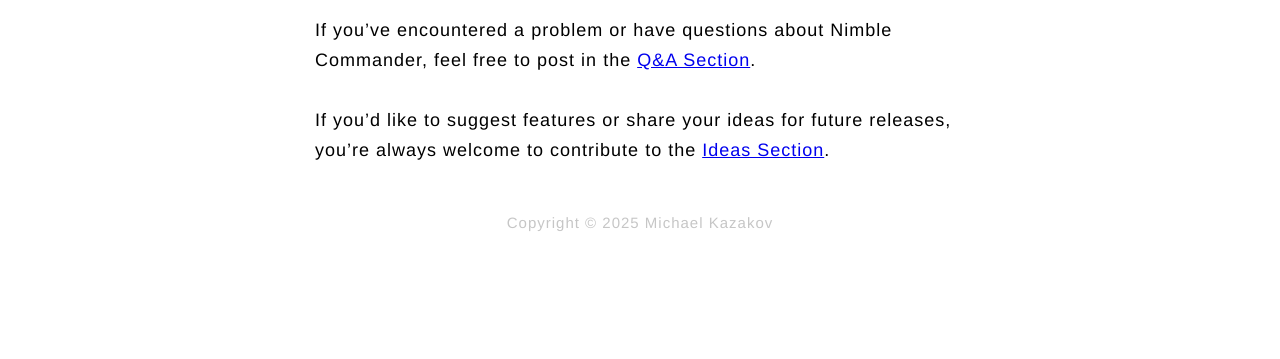
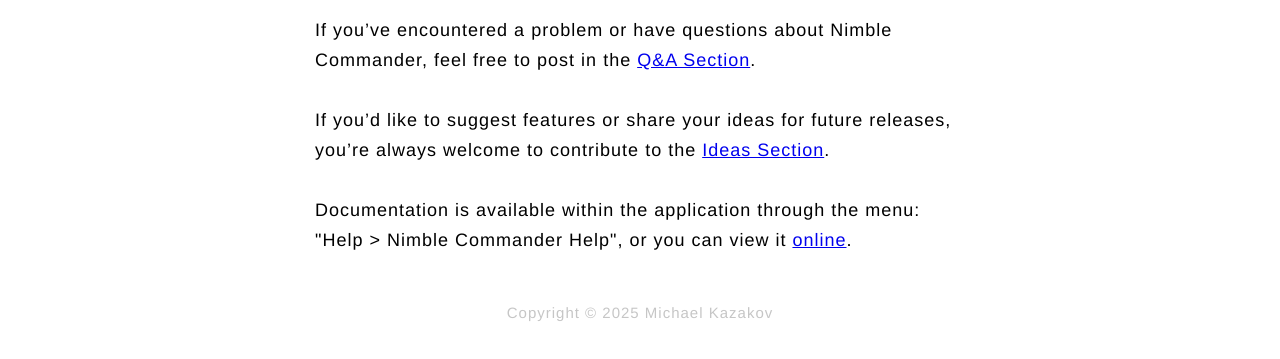
Before and after one commit to mikekazakov/nimble-commander-website, a plain HTML site: page support/index.html in a window 1280 px wide. Shown: the part 173-532 px from the top of the page. Drawn offline with Linux system fonts and the light colour scheme.

Commit message:
added a link to the online documentation

```diff
--- a/support/index.html
+++ b/support/index.html
@@ -43,6 +43,9 @@
                     <p>If you’d like to suggest features or share your ideas for future releases, you’re always welcome to contribute to the
                         <a href="https://github.com/mikekazakov/nimble-commander/discussions/categories/ideas">Ideas Section</a>.
                     </p>
+                    <p>Documentation is available within the application through the menu:<br>
+                        "Help > Nimble Commander Help", or you can view it  <a href="https://github.com/mikekazakov/nimble-commander/blob/main/Docs/Help.md">online</a>.
+                    </p>
                 </div>
             </div>
         </section>
```
